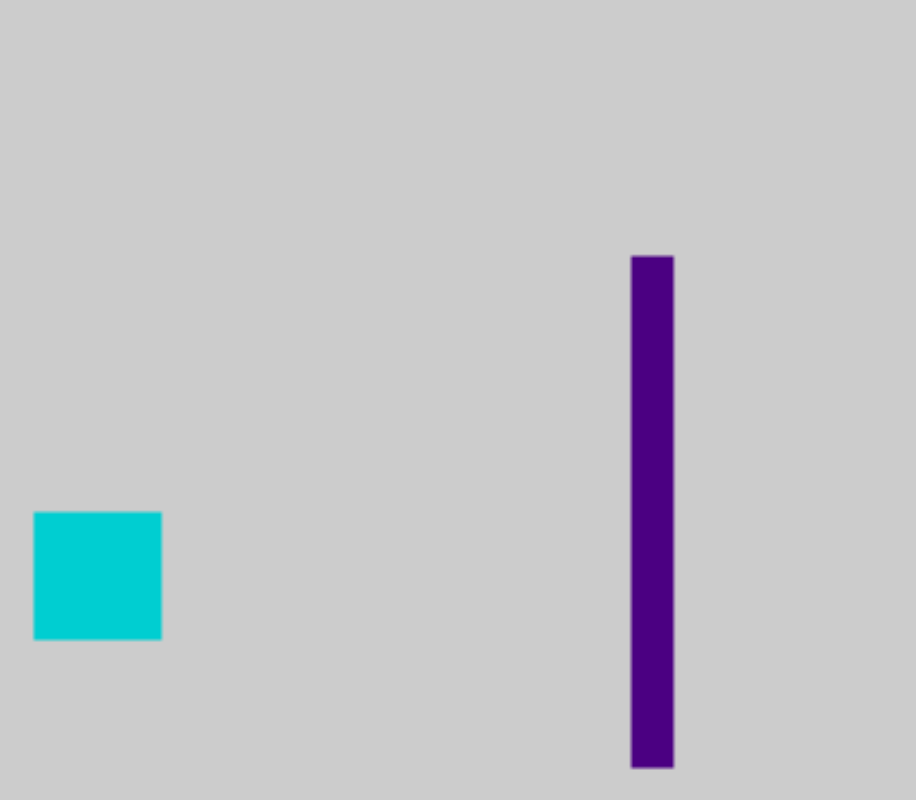
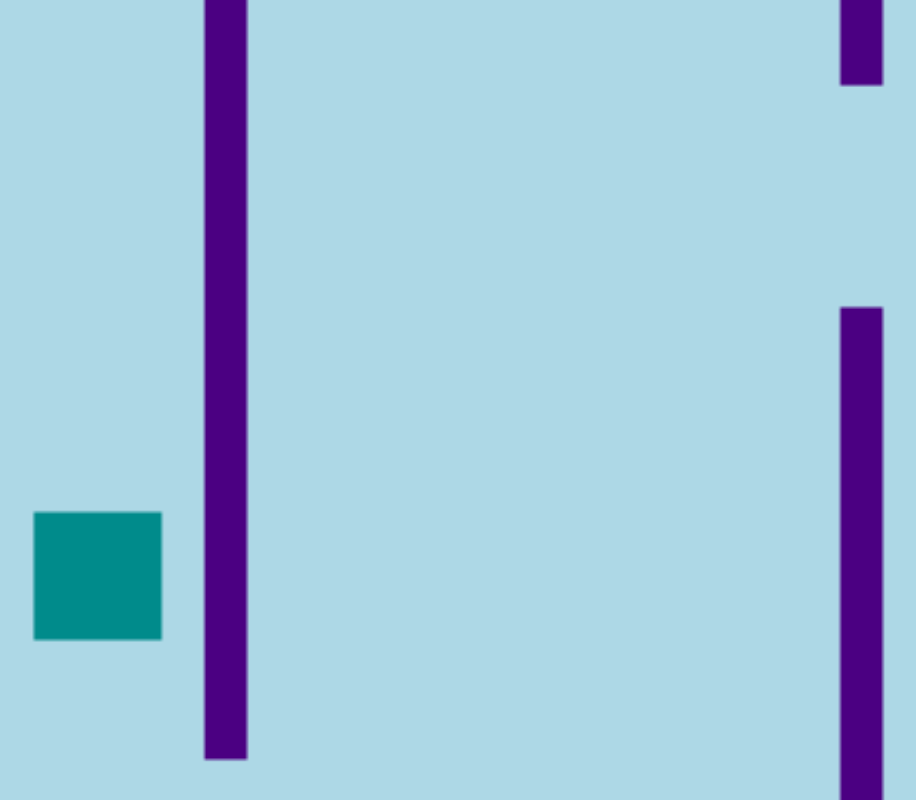
Before and after one commit to Yasmin002/JogoMobile, a website: page www/index.html in a window 1280 px wide. Shown: the top 800 px of the page, without its empty margins (9-925 px from the left). Drawn offline with nearby package versions, Linux system fonts and the light colour scheme.

Commit message:
Etapa 4 finalizada

```diff
--- a/www/components/script.js
+++ b/www/components/script.js
@@ -4,30 +4,35 @@
 
  document.querySelector("#direita").addEventListener("click", function(){
  direita();
+ setTimeout(parar, 800);
  });
 
  document.querySelector("#esquerda").addEventListener("click", function(){
  esquerda();
+ setTimeout(parar, 800);
  });
 
   document.querySelector("#subir").addEventListener("click", function(){
  subir();
+ setTimeout(parar, 800);
  });
 
  document.querySelector("#descer").addEventListener("click", function(){
  descer();
+ setTimeout(parar, 800);
  });
 }
 
 var personagemObj;
-var obstaculo;
+var obstaculo = [];
 
+///Inicio do Jogo
 function inicioJogo(){
 areaJogo.start();
-personagemObj = new componente("#00CED1", 10, 120, 30, 30);
-obstaculo = new componente("#4B0082", 150,60,120,10);
+personagemObj = new componente('#008B8B', 10, 120, 30, 30);
 }
 
+///Area do Jogo
 let areaJogo = {
   canvas: document.createElement("canvas"),
   start: function(){
@@ -35,6 +40,7 @@ let areaJogo = {
     this.context = this.canvas.getContext("2d");
     document.body.insertBefore(this.canvas, document.body.childNodes[0]);
     this.intervalo = setInterval(atualizaAreaJogo, 20);
+    this.frame = 0;
   },
     limpar: function limpar (){
       this.context.clearRect(0, 0, this.canvas.width, this.canvas.height);
@@ -43,7 +49,14 @@ let areaJogo = {
     clearInterval(this.intervalo);
   }
 }
-
+//Intervalo
+function contarIntervalo(n){
+if((areaJogo.frame / n )% 1 == 0){
+  return true;
+}else{
+  return false;
+}
+}
 function componente(cor, x, y, largura, altura){
 this.altura = altura,
 this.largura = largura,
@@ -57,6 +70,7 @@ this.atualiza = function(){
  contexto.fillRect(this.x,this.y, this.altura, this.largura);
 },
 
+//Nova Posição
 this.novaPosicao = function(){
   this.x += this.velocidadeX;
   this.y += this.velocidadeY;
@@ -85,21 +99,38 @@ this.novaPosicao = function(){
  }
 }
 
+//Atualiza Area do Jogo
 function atualizaAreaJogo(){
-  if(personagemObj.bater(obstaculo)){
+  let x;
+  let y;
+  for(i = 0; i < obstaculo.length; i++){
+   if(personagemObj.bater(obstaculo[i])){
   areaJogo.parar();
-  }else {
+  return;
+  }
+}
   areaJogo.limpar();
-  obstaculo.atualiza();
+  areaJogo.frame += 1;
+ if (areaJogo.frame == 1 || contarIntervalo(150)){
+   x = areaJogo.canvas.width;
+   minAltura = 20;
+   maxAltura = 200;
+   altura = Math.floor(Math.random()*(maxAltura-minAltura+1)+minAltura);
+   minVazio = 50;
+   maxVazio = 200;
+   vazio = Math.floor(Math.random()*(maxVazio-minVazio+1)+minVazio);
+   obstaculo.push(new componente('#4B0082',x,0,altura,10));
+   obstaculo.push(new componente('#4B0082',x,altura + vazio, x - altura - vazio,10));
+ }
+  for (i = 0; i < obstaculo.length; i++){
+    obstaculo[i].x += -1;
+    obstaculo[i].atualiza();
+  }
   personagemObj.novaPosicao();
   personagemObj.atualiza();
   }
-  areaJogo.limpar();
-  obstaculo.atualiza();
-  personagemObj.novaPosicao();
-  personagemObj.atualiza();
-}
 
+///Botão
 function subir(){
 personagemObj.velocidadeY -= 1;
 }
@@ -112,3 +143,9 @@ personagemObj.velocidadeX += 1;
 function esquerda(){
 personagemObj.velocidadeX -= 1;
 }
+
+//Parar
+function parar (){
+personagemObj.velocidadeX = 0;
+personagemObj.velocidadeY = 0;
+}
--- a/www/css/style.css
+++ b/www/css/style.css
@@ -1,6 +1,6 @@
 /**/
 canvas {
-  background-color: #ccc;
+  background-color: #ADD8E6;
   width: 100%;
 }
 button{
```
